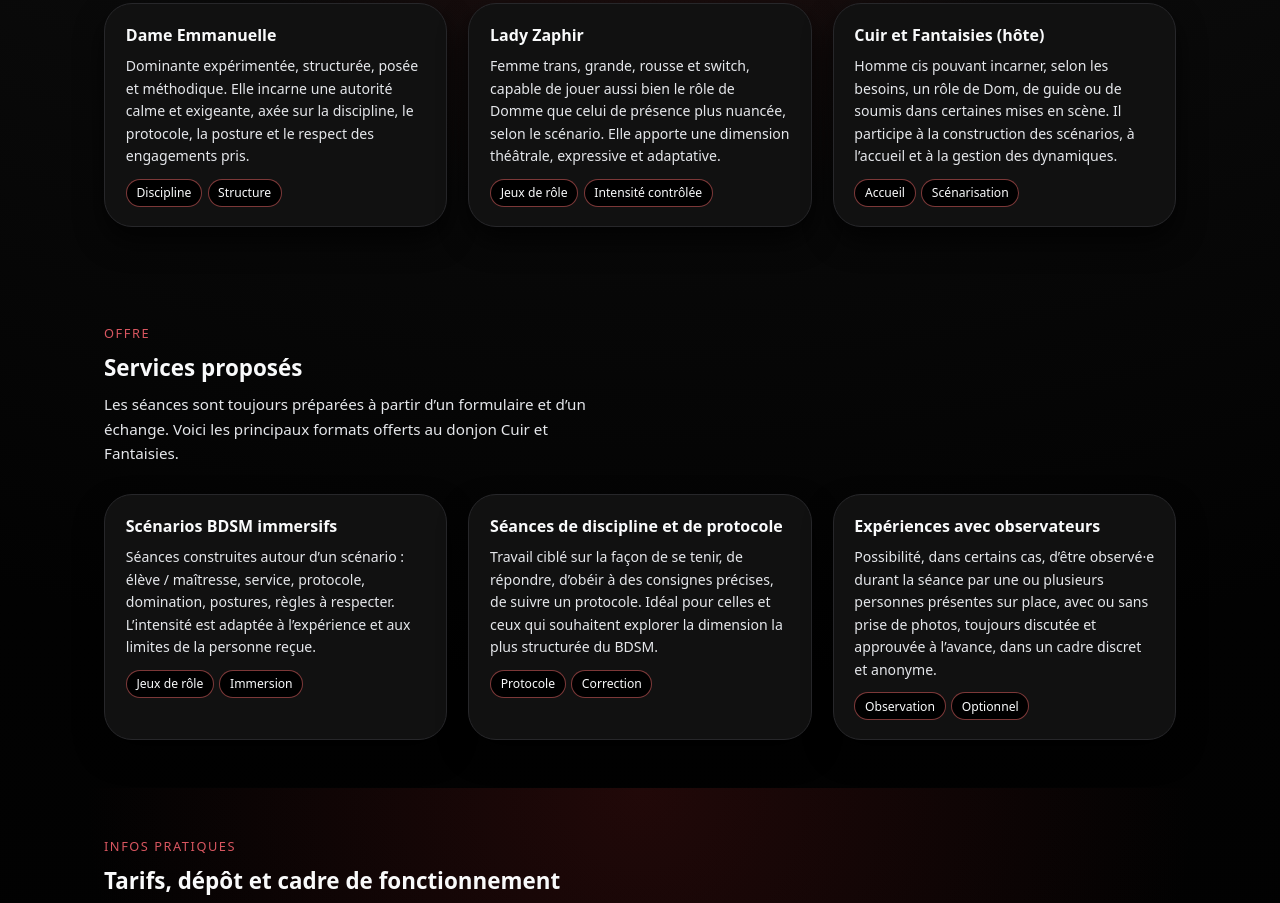
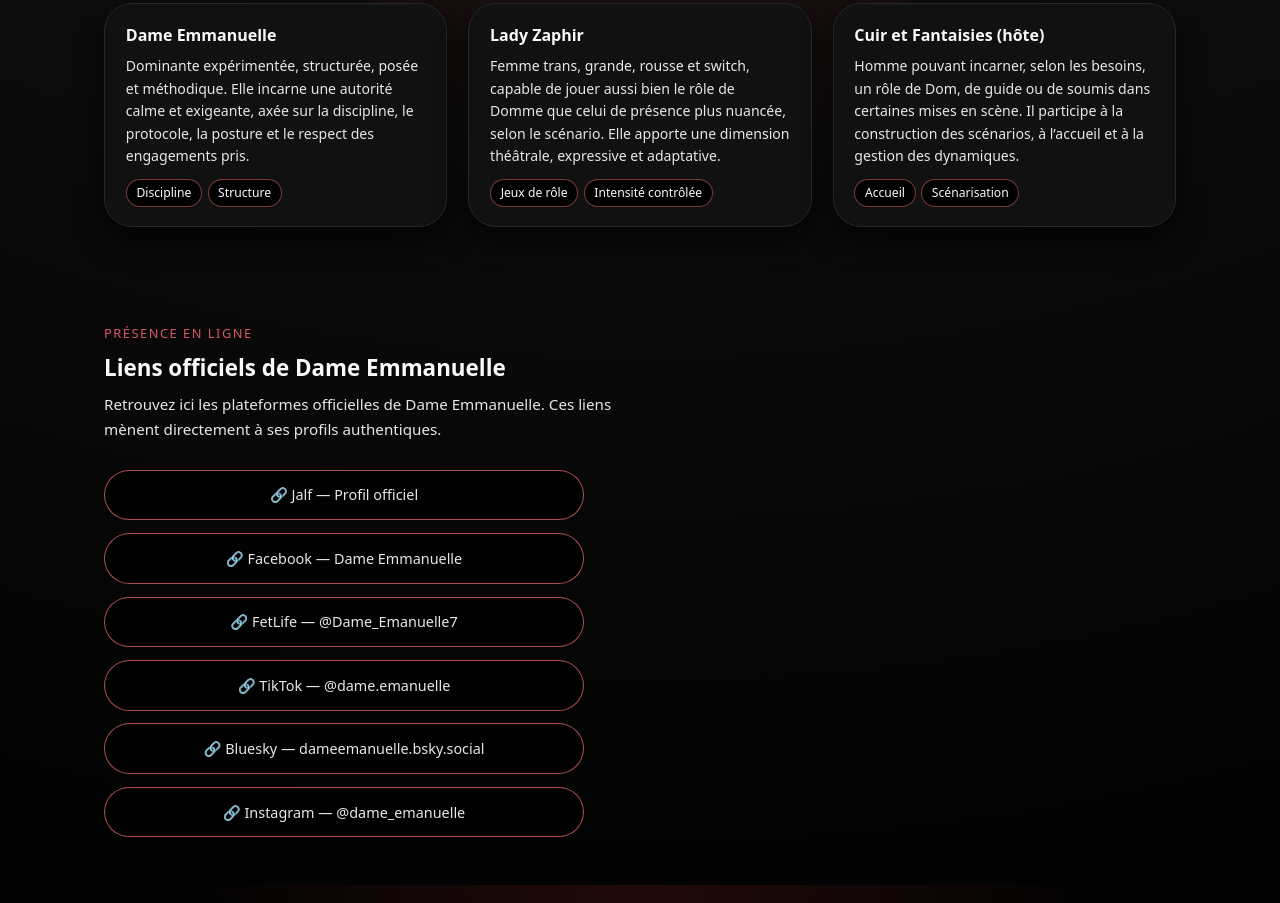
Before and after one commit to DomSteel13/cuiretfantaisie, a plain HTML site: page index.html in a window 1280 px wide. Shown: the part 1539-2442 px from the top of the page. Drawn offline with Linux system fonts and the light colour scheme.

Commit message:
Update index.html

```diff
--- a/index.html
+++ b/index.html
@@ -781,6 +781,7 @@
           <div class="nav-links" id="nav-links">
             <a href="#donjon">Le donjon</a>
             <a href="#a-propos">L’équipe</a>
+            <a href="#liens-emmanuelle">Liens Dame Emmanuelle</a>
             <a href="#services">Services</a>
             <a href="#tarifs">Tarifs & règles</a>
             <a href="#contact">Contact</a>
@@ -794,6 +795,7 @@
         <div class="nav-mobile" id="nav-mobile" style="display: none;">
           <a href="#donjon">Le donjon</a>
           <a href="#a-propos">L’équipe</a>
+          <a href="#liens-emmanuelle">Liens Dame Emmanuelle</a>
           <a href="#services">Services</a>
           <a href="#tarifs">Tarifs & règles</a>
           <a href="#contact">Contact</a>
@@ -924,7 +926,7 @@
             <div class="section-eyebrow">L’équipe</div>
             <h2 class="section-title">Une dynamique à trois voix</h2>
             <p class="section-desc">
-              Cuir et Fantaisies est porté par deux femmes dominantes et un homme  pouvant être Dom ou soumis, selon le scénario et les besoins de la séance.
+              Cuir et Fantaisies est porté par deux femmes dominantes et un homme pouvant être Dom ou soumis, selon le scénario et les besoins de la séance.
             </p>
           </div>
 
@@ -954,13 +956,53 @@
             <article class="card">
               <h3 class="card-title">Cuir et Fantaisies (hôte)</h3>
               <p class="card-text">
-                Homme cis pouvant incarner, selon les besoins, un rôle de Dom, de guide ou de soumis dans certaines mises en scène. Il participe à la construction des scénarios, à l’accueil et à la gestion des dynamiques.
+                Homme pouvant incarner, selon les besoins, un rôle de Dom, de guide ou de soumis dans certaines mises en scène. Il participe à la construction des scénarios, à l’accueil et à la gestion des dynamiques.
               </p>
               <div class="card-tags">
                 <span class="card-tag">Accueil</span>
                 <span class="card-tag">Scénarisation</span>
               </div>
             </article>
+          </div>
+        </div>
+      </section>
+
+      <!-- LIENS DAME EMANUELLE -->
+      <section id="liens-emmanuelle">
+        <div class="container">
+          <div class="section-header">
+            <div class="section-eyebrow">Présence en ligne</div>
+            <h2 class="section-title">Liens officiels de Dame Emmanuelle</h2>
+            <p class="section-desc">
+              Retrouvez ici les plateformes officielles de Dame Emmanuelle.
+              Ces liens mènent directement à ses profils authentiques.
+            </p>
+          </div>
+
+          <div style="display:flex; flex-direction:column; gap:0.8rem; max-width:480px;">
+            <a class="btn-ghost" style="justify-content:center;" target="_blank" rel="noopener noreferrer" href="https://jalf.com/ct/memberProfile/4736514/">
+              🔗 Jalf — Profil officiel
+            </a>
+
+            <a class="btn-ghost" style="justify-content:center;" target="_blank" rel="noopener noreferrer" href="https://www.facebook.com/dame.emanuelle.2025?">
+              🔗 Facebook — Dame Emmanuelle
+            </a>
+
+            <a class="btn-ghost" style="justify-content:center;" target="_blank" rel="noopener noreferrer" href="https://fetlife.com/Dame_Emanuelle7">
+              🔗 FetLife — @Dame_Emanuelle7
+            </a>
+
+            <a class="btn-ghost" style="justify-content:center;" target="_blank" rel="noopener noreferrer" href="https://www.tiktok.com/@dame.emanuelle?_r=1&_t=ZS-91l8dduX7E">
+              🔗 TikTok — @dame.emanuelle
+            </a>
+
+            <a class="btn-ghost" style="justify-content:center;" target="_blank" rel="noopener noreferrer" href="https://bsky.app/profile/dameemanuelle.bsky.social">
+              🔗 Bluesky — dameemanuelle.bsky.social
+            </a>
+
+            <a class="btn-ghost" style="justify-content:center;" target="_blank" rel="noopener noreferrer" href="https://www.instagram.com/dame_emanuelle?igsh=MXBxamY2OXd4ZTI0Zg%3D%3D&utm_source=qr">
+              🔗 Instagram — @dame_emanuelle
+            </a>
           </div>
         </div>
       </section>
@@ -1020,7 +1062,7 @@
             <div class="section-eyebrow">Infos pratiques</div>
             <h2 class="section-title">Tarifs, dépôt et cadre de fonctionnement</h2>
             <p class="section-desc">
-              Pour garantir le respect du temps, la préparation des séances et la sécurité de chacuns, Cuir et Fantaisies fonctionne avec des tarifs clairs, un dépôt obligatoire et des règles non négociables.
+              Pour garantir le respect du temps, la préparation des séances et la sécurité de chacune, Cuir et Fantaisies fonctionne avec des tarifs clairs, un dépôt obligatoire et des règles non négociables.
             </p>
           </div>
 
@@ -1235,6 +1277,8 @@
         <div>© <span id="year"></span> Cuir et Fantaisies – Tous droits réservés.</div>
         <div class="footer-links">
           <a href="#donjon">Le donjon</a>
+          <a href="#a-propos">L’équipe</a>
+          <a href="#liens-emmanuelle">Liens Dame Emmanuelle</a>
           <a href="#services">Services</a>
           <a href="#tarifs">Tarifs</a>
           <a href="#contact">Contact</a>
```
